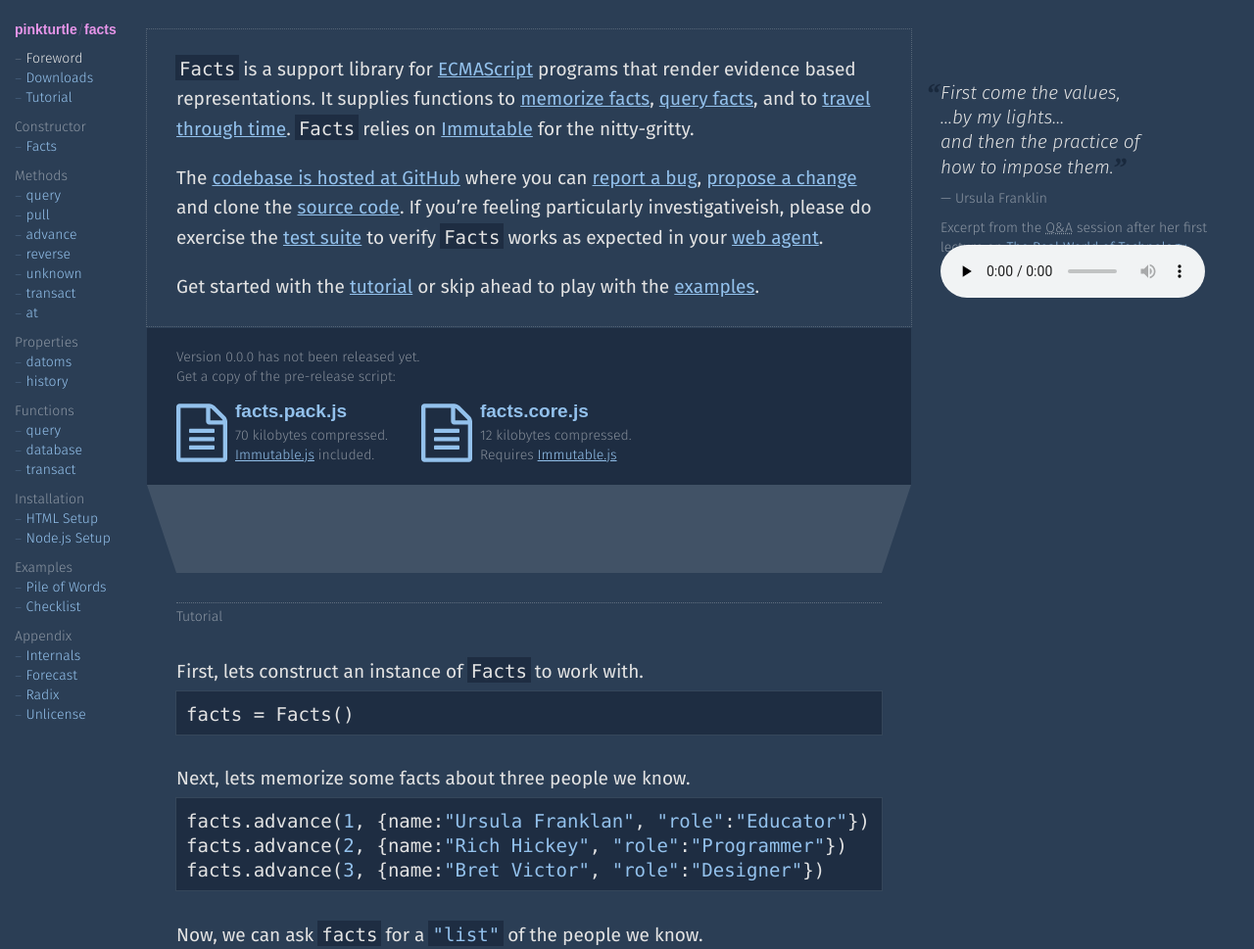
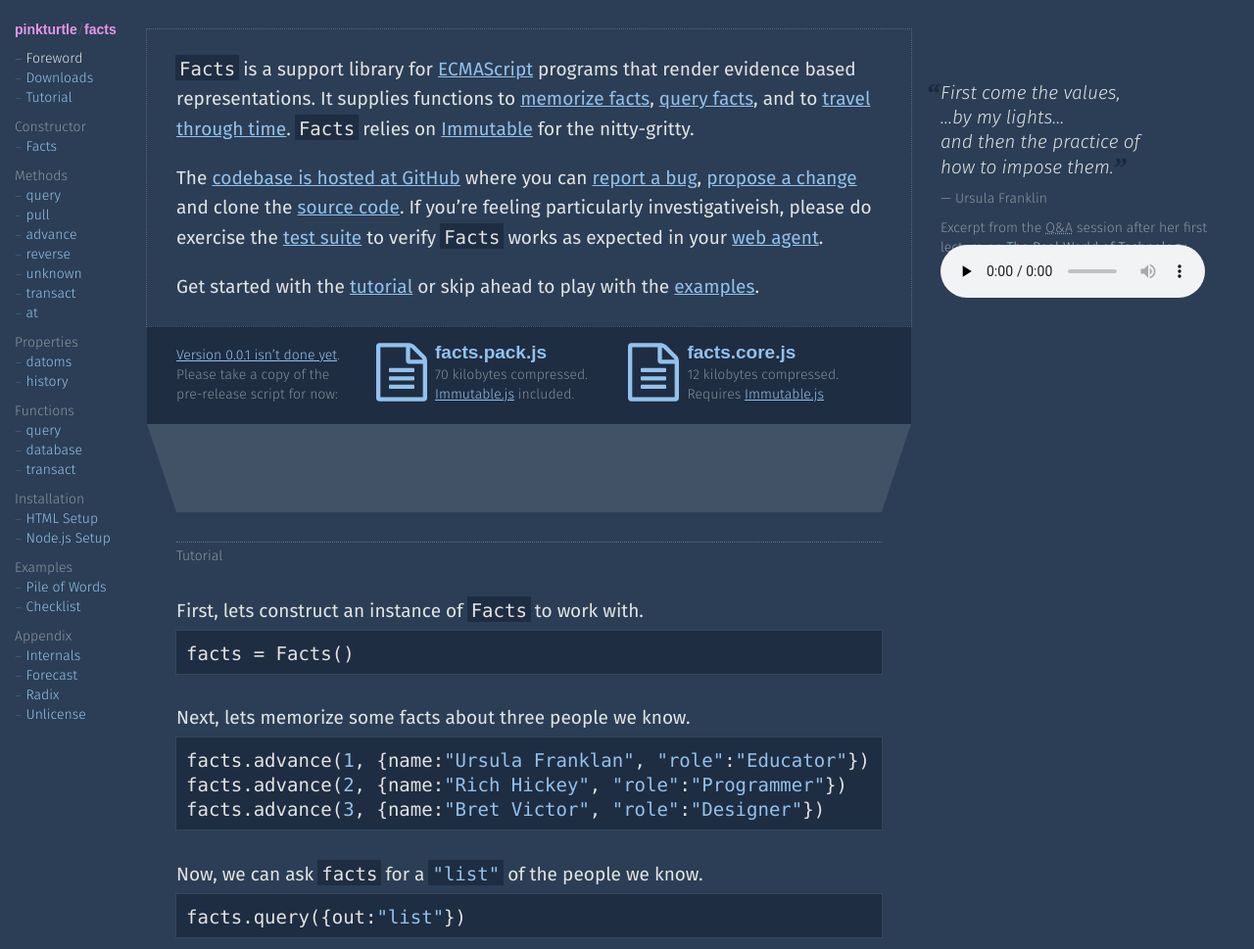
Before and after one commit to pinkturtle/facts, a website: page index.html in a window 1280 px wide. Shown: the top 969 px of the page at 98% size. Drawn offline with Linux system fonts and the light colour scheme; a web font is replaced by a local one.

Commit message:
Refined downloads layout, added to forecast.

```diff
--- a/Documentation/index.css
+++ b/Documentation/index.css
@@ -89,7 +89,7 @@ header .aliases label { position: absolute; right: 100%; line-height: 30px; marg
 header .aliases       label { visibility: hidden; }
 header .aliases:hover label { visibility: visible; }
 
-#foreword { position: relative; z-index:2;}
+#foreword { position: relative; z-index:2; padding-bottom: 0;}
 #foreword .preamble { outline: 1px dotted hsla(0, 0%, 100%, 0.2); max-width: 780px; padding: 5px 0; }
 #foreword .preamble p { margin: 20px 30px; }
 #foreword .quote { width: 270px; margin: 0 0 0 auto; left: 100%;  padding-bottom: 35px; margin-left: 30px; position: absolute; bottom: 30px; height: 200px;}
@@ -121,10 +121,13 @@ header .aliases:hover label { visibility: visible; }
 #foreword .quote div.what { position: absolute; bottom: 40px; left: 0; right: -10px;}
 #foreword .quote audio { position: absolute; bottom: -1px; right: 0; left: 0; width: 100%; }
 
-#downloads { max-width: 780px; padding: 10px 0; margin-top: -28px; }
-#downloads p { margin: 10px 30px; }
-#downloads .scripts { margin: 10px 30px;}
-#downloads .scripts .file { display: inline-block; padding: 0 30px 0 60px; }
+#downloads { max-width: 780px; height: 100px; padding:0; margin-top:0; }
+#downloads p { position: absolute; left: 0; bottom:20px; width: 30%; margin:0; padding: 0 20px 0 30px; }
+/*#downloads .scripts { margin: 10px 30px;}*/
+#downloads .file { position: absolute; bottom:20px; width: 34%; padding: 0 30px 0 60px; }
+#downloads .file.pack { left: 30%; }
+#downloads .file.core { left: 63%; }
+#downloads .file strong { position: relative; top: 2px; }
 #downloads .file a[download] { font-weight: 600; text-decoration: none; transition: none;}
 #downloads .file div.version { margin-top:-1px;}
 #downloads .file svg { position: absolute; left: 0; bottom: 3px; }
--- a/index.html
+++ b/index.html
@@ -313,7 +313,7 @@ header .aliases label { position: absolute; right: 100%; line-height: 30px; marg
 header .aliases       label { visibility: hidden; }
 header .aliases:hover label { visibility: visible; }
 
-#foreword { position: relative; z-index:2;}
+#foreword { position: relative; z-index:2; padding-bottom: 0;}
 #foreword .preamble { outline: 1px dotted hsla(0, 0%, 100%, 0.2); max-width: 780px; padding: 5px 0; }
 #foreword .preamble p { margin: 20px 30px; }
 #foreword .quote { width: 270px; margin: 0 0 0 auto; left: 100%;  padding-bottom: 35px; margin-left: 30px; position: absolute; bottom: 30px; height: 200px;}
@@ -345,10 +345,13 @@ header .aliases:hover label { visibility: visible; }
 #foreword .quote div.what { position: absolute; bottom: 40px; left: 0; right: -10px;}
 #foreword .quote audio { position: absolute; bottom: -1px; right: 0; left: 0; width: 100%; }
 
-#downloads { max-width: 780px; padding: 10px 0; margin-top: -28px; }
-#downloads p { margin: 10px 30px; }
-#downloads .scripts { margin: 10px 30px;}
-#downloads .scripts .file { display: inline-block; padding: 0 30px 0 60px; }
+#downloads { max-width: 780px; height: 100px; padding:0; margin-top:0; }
+#downloads p { position: absolute; left: 0; bottom:20px; width: 30%; margin:0; padding: 0 20px 0 30px; }
+/*#downloads .scripts { margin: 10px 30px;}*/
+#downloads .file { position: absolute; bottom:20px; width: 34%; padding: 0 30px 0 60px; }
+#downloads .file.pack { left: 30%; }
+#downloads .file.core { left: 63%; }
+#downloads .file strong { position: relative; top: 2px; }
 #downloads .file a[download] { font-weight: 600; text-decoration: none; transition: none;}
 #downloads .file div.version { margin-top:-1px;}
 #downloads .file svg { position: absolute; left: 0; bottom: 3px; }
@@ -437,12 +440,11 @@ ol.playlist li audio { width:100%; height: 25px; }
 </div>
 <div id="downloads">
   <p>
-    Version 0.0.0 has not been released yet.
-    <br>
-    Get a copy of the pre-release script:
+    <a href="#forecast">Version 0.0.1 isn’t done yet</a>.
+    Please take a copy of the pre-release script for now:
   </p>
-  <div class="scripts">
-    <div class="default file">
+  <!-- <div class="scripts"> -->
+    <div class="pack file">
       <a href="facts.pack.js" download="facts.pack.js">
         <strong>facts.pack.js</strong>
         <svg width="52" height="60" viewBox="0 0 28 32" version="1.1" xmlns="http://www.w3.org/2000/svg" xmlns:xlink="http://www.w3.org/1999/xlink">
@@ -454,7 +456,7 @@ ol.playlist li audio { width:100%; height: 25px; }
       </a>
       <div class="immutable annotation"><a href="https://facebook.github.io/immutable-js/">Immutable.js</a> included.</div>
     </div>
-    <div class="minimized file">
+    <div class="core file">
       <a href="facts.core.js" download="facts.core.js">
         <strong>facts.core.js</strong>
         <svg width="52" height="60" viewBox="0 0 28 32" version="1.1" xmlns="http://www.w3.org/2000/svg" xmlns:xlink="http://www.w3.org/1999/xlink">
@@ -466,7 +468,7 @@ ol.playlist li audio { width:100%; height: 25px; }
       </a>
       <div class="immutable annotation">Requires <a href="https://facebook.github.io/immutable-js/">Immutable.js</a></div>
     </div>
-  </div>
+  <!-- </div> -->
 </div>
 <div class="trapezoid"></div>
 <div id="tutorial">
@@ -1290,25 +1292,25 @@ Facts.query({in:database, out:"map"})<a class="cursor">&nbsp;</a>
     Version 0.0.1 will be the first release.
   </p>
   <p>
-    At the moment, <code>Facts</code> is floating as a pre-release at version 0.0.0 in the draft branch of the Git repository.
     This turtle anticipates that the first release will occur after we complete the following hopeless tasks:
   </p>
   <ul>
     <li>Let the constructor accept a stack of <code>datoms</code> so that instances can be reliably re-established from serialized data.</li>
     <li>Let <code>pull</code> accept a <code>from</code> parameter to explicity define the source database.</li>
     <li>Let <code>pull</code> accept an <code>at</code> parameter to explicity define the perception time.</li>
+    <li>Specify query output format with <code>Array</code>, <code>Object</code>, <code>Immutable.Map</code> or <code>Immutable.List</code> instead of the existing string identifiers.</li>
     <li>Let <code>Facts.query</code> accept a list of input sources.</li>
     <li>Remove the <code>history</code> property and replace with a function that constructs <code>history</code>-like instances on demand.</li>
     <li>Guard against operating on transaction identifiers.</li>
-    <li>Document <code>Facts.transact</code>.</li>
-    <li>Document <code>Facts.database</code>.
+    <li>Document <code>Facts.transact(facts, input)</code>.</li>
+    <li>Document <code>Facts.database(facts, time)</code>.
     <li>Complete checklist example.</li>
     <li>Complete the income tax example.</li>
     <li>Complete the scene improv example.</li>
     <li>Complete the tree building example.</li>
     <li>Complete the glossary example.</li>
     <li>Optimistically, complete the traffic policy anaysis example.</li>
-    <li>Possibly include basic <code>storage</code> models for automatic sync with localStorage in a window or the file system on a node.</li>
+    <li>Possibly include basic <code>storage</code> models for automatic sync with localStorage in a window or the file system on a node when <code>"storage keys"</code> are defined.</li>
   </ul>
 </div>
 
```
Also changed, not shown: Documentation/index.appendix.html (+4 -4 lines), Documentation/index.downloads.html (+6 -7 lines).
